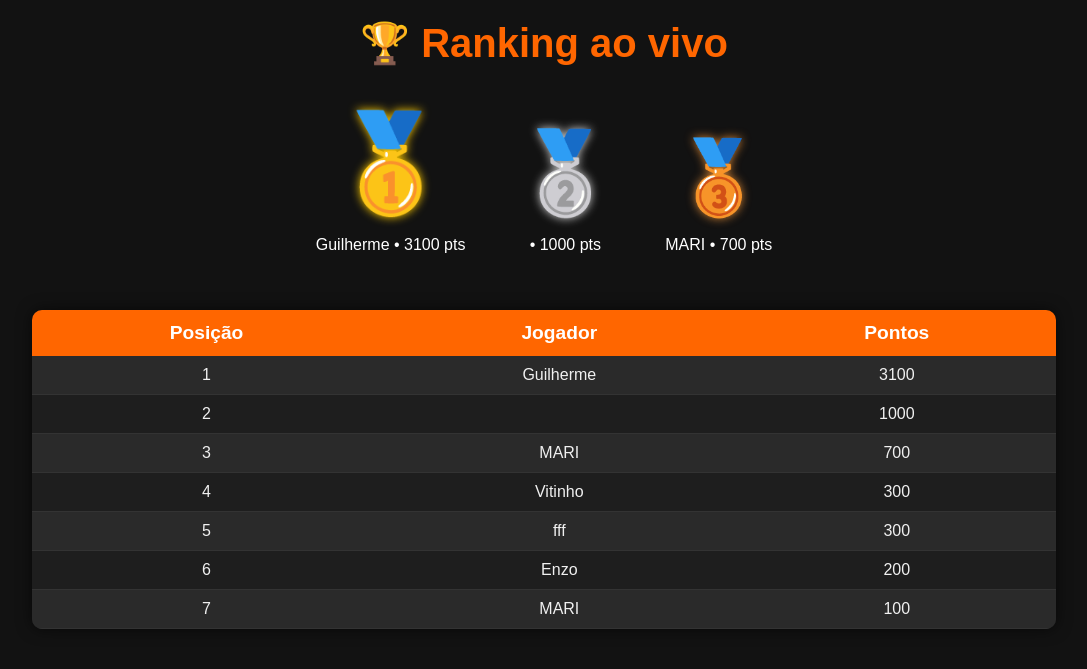
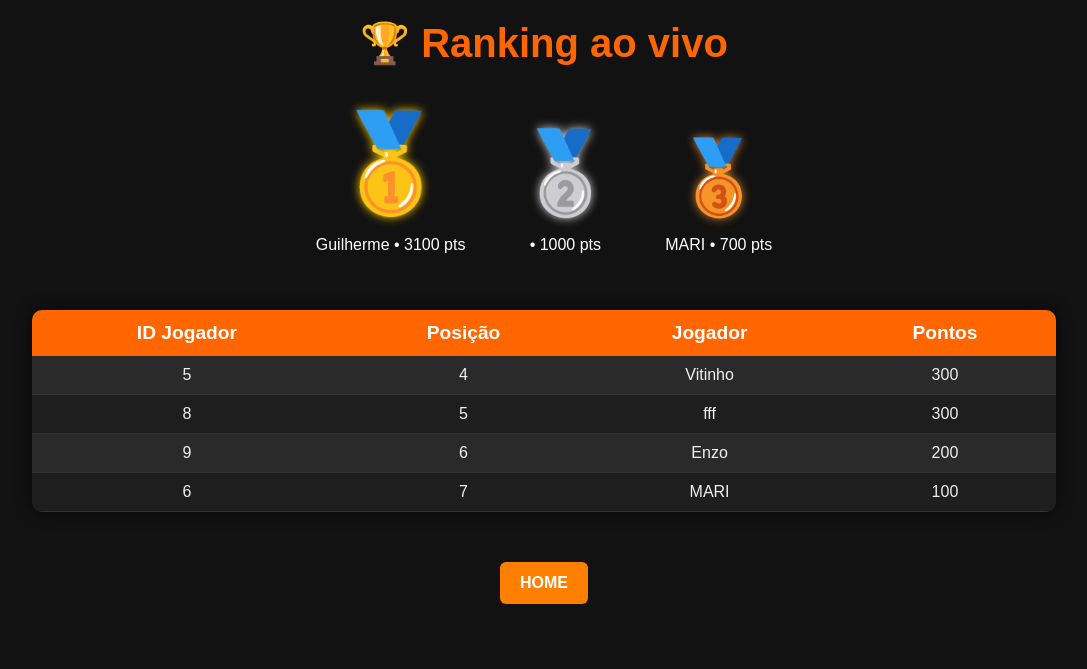
Before and after one commit to enzomribeiro/EstourandoGabarito, a PHP site: page /ranking.php in a window 1280 px wide. Shown: the top 669 px of the page, without its empty margins (96-1183 px from the left). Run offline with PHP 8.4, Linux system fonts and the light colour scheme; data comes from the database, SQL or seed files in the repository.

Commit message:
Update ranking.php

```diff
--- a/ranking.php
+++ b/ranking.php
@@ -1,5 +1,6 @@
 <?php
 // ranking.php
+session_start();
 include 'conexao.php'; // garante que puxa o arquivo da mesma pasta
 
 // Pegar jogadores ordenados por pontos
@@ -50,11 +51,12 @@
 
     <!-- Tabela dos demais -->
     <table>
-        <tr><th>Posição</th><th>Jogador</th><th>Pontos</th></tr>
+        <tr><th>ID Jogador</th><th>Posição</th><th>Jogador</th><th>Pontos</th></tr>
         <?php
-        $pos = 1;
-        foreach ($rows as $row) {
+        $pos = 4;
+        foreach ($resto as $row) {
             echo "<tr>
+                    <td>" . $row['id'] . "</td>
                     <td>$pos</td>
                     <td>" . htmlspecialchars($row['nome']) . "</td>
                     <td>" . $row['pontos'] . "</td>
```
